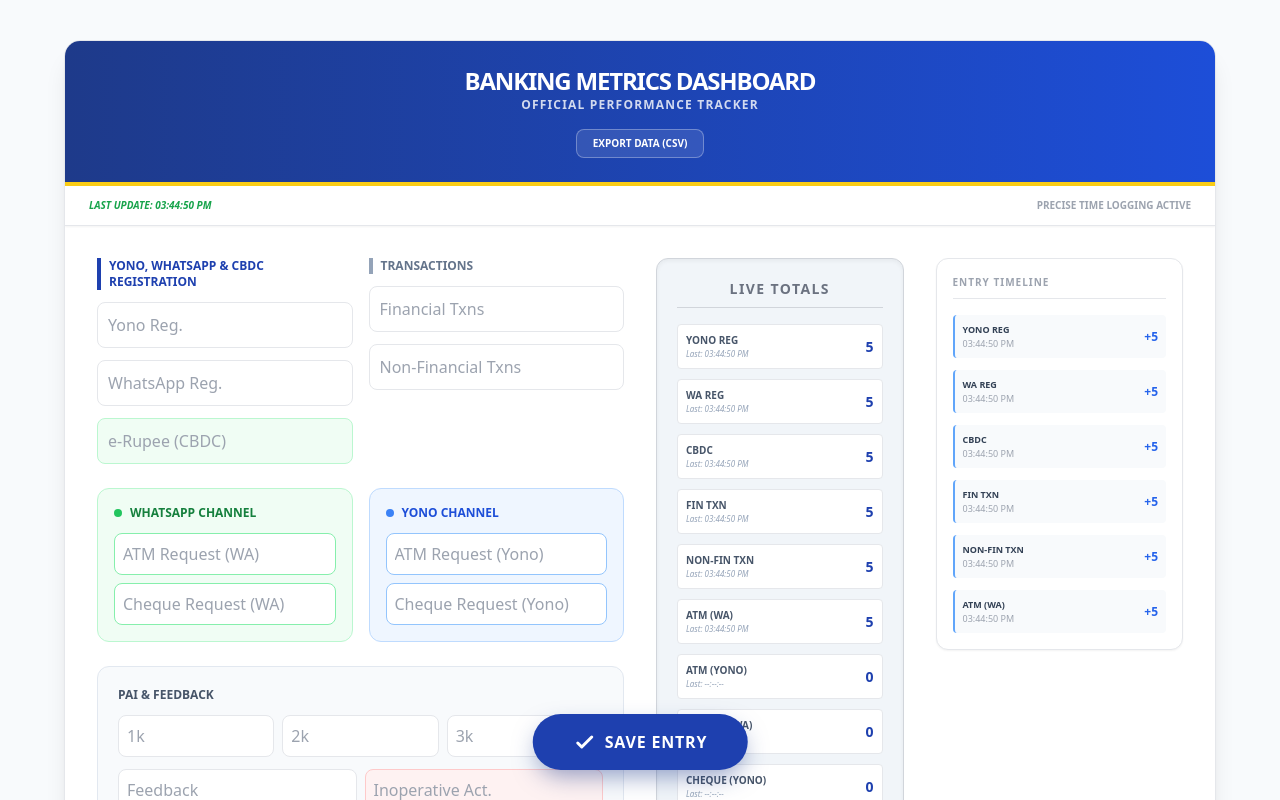
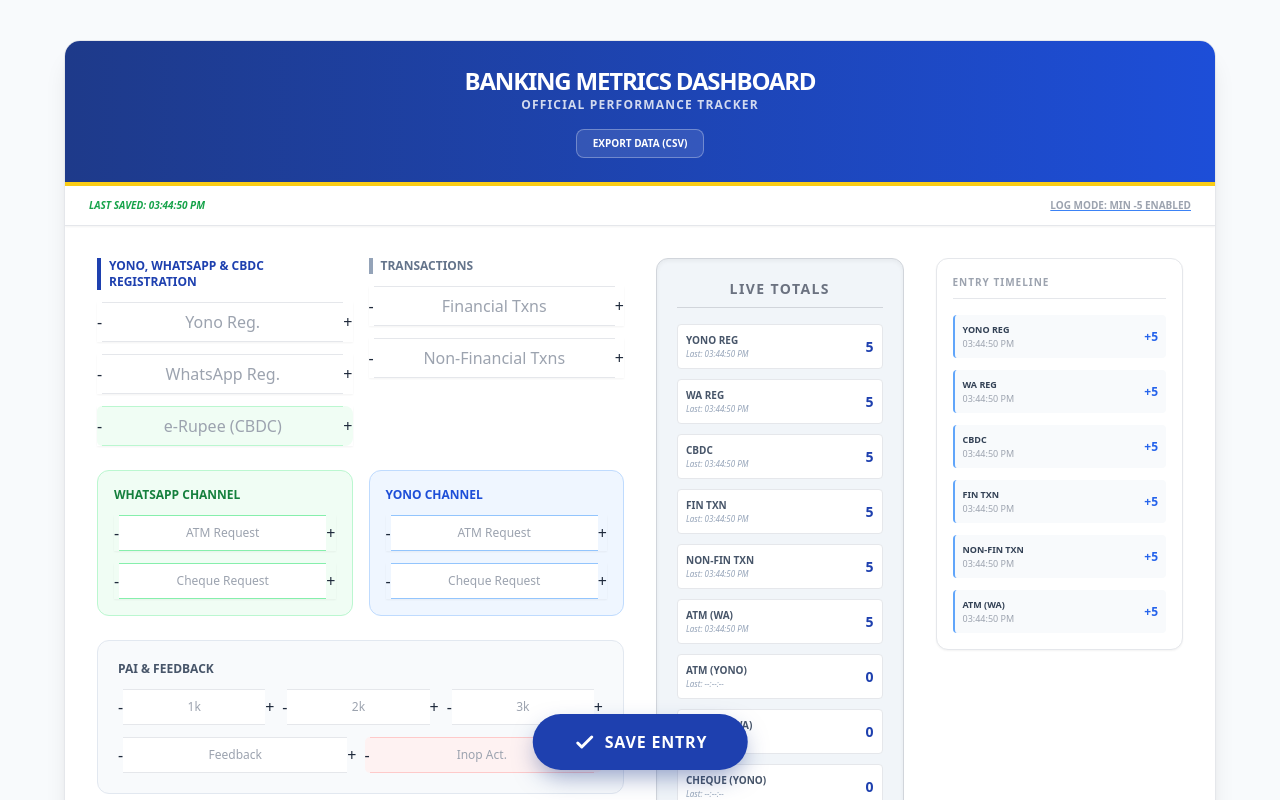
Before and after one commit to sivamohanyerasi/sbi-traker, a plain HTML site: page index.html in a window 1280 px wide. Both pictures are taken after typing "5", "5", "5", "5", "5", "5" into the empty fields and a click on the button "SAVE ENTRY". Shown: the top 800 px of the page. Drawn offline with nearby package versions, Linux system fonts and the light colour scheme.

Commit message:
Update index.html

```diff
--- a/index.html
+++ b/index.html
@@ -11,7 +11,6 @@
         @keyframes slideIn { from { opacity: 0; transform: translateX(-10px); } to { opacity: 1; transform: translateX(0); } }
         input::-webkit-outer-spin-button, input::-webkit-inner-spin-button { -webkit-appearance: none; margin: 0; }
 
-        /* Centered Floating Action Button */
         .fab-center {
             position: fixed;
             bottom: 30px;
@@ -20,6 +19,11 @@
             z-index: 100;
             box-shadow: 0 10px 25px -5px rgba(30, 58, 138, 0.5);
         }
+
+        .btn-step {
+            @apply px-4 bg-slate-100 hover:bg-slate-200 border border-slate-300 text-slate-800 font-bold active:bg-blue-100 transition-colors select-none;
+        }
+        .text-negative { color: #ef4444 !important; font-weight: 800; }
     </style>
 </head>
 <body class="bg-slate-50 p-4 md:p-10 text-slate-800 pb-24">
@@ -44,55 +48,52 @@
 
         <div class="sticky-header border-b border-gray-200 px-6 py-3 shadow-sm flex justify-between items-center">
             <p id="lastSaved" class="text-[10px] text-green-600 font-bold italic uppercase">Status: System Ready</p>
-            <span class="text-[10px] text-gray-400 font-bold uppercase">Precise Time Logging Active</span>
+            <span class="text-[10px] text-gray-400 font-bold uppercase underline decoration-blue-500">Log Mode: Min -5 Enabled</span>
         </div>
 
         <div class="p-6 md:p-8">
             <div class="grid grid-cols-1 lg:grid-cols-4 gap-8">
 
                 <div class="lg:col-span-2 space-y-6">
+                    <div class="grid grid-cols-1 md:grid-cols-2 gap-4">
 
-                    <div class="grid grid-cols-1 md:grid-cols-2 gap-4">
                         <div class="space-y-3">
                             <label class="block text-xs font-bold text-blue-800 uppercase border-l-4 border-blue-800 pl-2">Yono, WhatsApp & CBDC Registration</label>
-                            <input type="number" id="yonoInput" class="w-full p-2.5 border rounded-lg focus:ring-2 focus:ring-blue-400 outline-none" placeholder="Yono Reg.">
-                            <input type="number" id="waInput" class="w-full p-2.5 border rounded-lg focus:ring-2 focus:ring-blue-400 outline-none" placeholder="WhatsApp Reg.">
-                            <input type="number" id="cbdcInput" class="w-full p-2.5 border border-green-200 bg-green-50 rounded-lg" placeholder="e-Rupee (CBDC)">
+                            <div class="flex h-10 shadow-sm"><button onclick="step('yonoInput', -1)" class="btn-step rounded-l-lg">-</button><input type="number" id="yonoInput" class="w-full border-y text-center focus:outline-none" placeholder="Yono Reg."><button onclick="step('yonoInput', 1)" class="btn-step rounded-r-lg">+</button></div>
+                            <div class="flex h-10 shadow-sm"><button onclick="step('waInput', -1)" class="btn-step rounded-l-lg">-</button><input type="number" id="waInput" class="w-full border-y text-center focus:outline-none" placeholder="WhatsApp Reg."><button onclick="step('waInput', 1)" class="btn-step rounded-r-lg">+</button></div>
+                            <div class="flex h-10 shadow-sm"><button onclick="step('cbdcInput', -1)" class="btn-step rounded-l-lg bg-green-50">-</button><input type="number" id="cbdcInput" class="w-full border-y border-green-200 bg-green-50 text-center focus:outline-none" placeholder="e-Rupee (CBDC)"><button onclick="step('cbdcInput', 1)" class="btn-step rounded-r-lg bg-green-50">+</button></div>
                         </div>
+
                         <div class="space-y-3">
                             <label class="block text-xs font-bold text-slate-500 uppercase border-l-4 border-slate-400 pl-2">Transactions</label>
-                            <input type="number" id="finInput" class="w-full p-2.5 border rounded-lg" placeholder="Financial Txns">
-                            <input type="number" id="nonFinInput" class="w-full p-2.5 border rounded-lg" placeholder="Non-Financial Txns">
+                            <div class="flex h-10 shadow-sm"><button onclick="step('finInput', -1)" class="btn-step rounded-l-lg">-</button><input type="number" id="finInput" class="w-full border-y text-center focus:outline-none" placeholder="Financial Txns"><button onclick="step('finInput', 1)" class="btn-step rounded-r-lg">+</button></div>
+                            <div class="flex h-10 shadow-sm"><button onclick="step('nonFinInput', -1)" class="btn-step rounded-l-lg">-</button><input type="number" id="nonFinInput" class="w-full border-y text-center focus:outline-none" placeholder="Non-Financial Txns"><button onclick="step('nonFinInput', 1)" class="btn-step rounded-r-lg">+</button></div>
                         </div>
                     </div>
 
                     <div class="grid grid-cols-1 md:grid-cols-2 gap-4">
-                        <div class="bg-green-50 p-4 rounded-xl border border-green-200">
-                            <label class="block text-xs font-black text-green-700 mb-3 uppercase flex items-center gap-2">
-                                <span class="w-2 h-2 bg-green-500 rounded-full"></span> WhatsApp Channel
-                            </label>
-                            <input type="number" id="atmWA" class="w-full p-2 mb-2 border border-green-300 rounded-lg" placeholder="ATM Request (WA)">
-                            <input type="number" id="chequeWA" class="w-full p-2 border border-green-300 rounded-lg" placeholder="Cheque Request (WA)">
+                        <div class="bg-green-50 p-4 rounded-xl border border-green-200 space-y-3">
+                            <label class="block text-xs font-black text-green-700 uppercase">WhatsApp Channel</label>
+                            <div class="flex h-9 shadow-sm"><button onclick="step('atmWA', -1)" class="btn-step rounded-l-lg border-green-300">-</button><input type="number" id="atmWA" class="w-full border-y border-green-300 bg-white text-center text-xs focus:outline-none" placeholder="ATM Request"><button onclick="step('atmWA', 1)" class="btn-step rounded-r-lg border-green-300">+</button></div>
+                            <div class="flex h-9 shadow-sm"><button onclick="step('chequeWA', -1)" class="btn-step rounded-l-lg border-green-300">-</button><input type="number" id="chequeWA" class="w-full border-y border-green-300 bg-white text-center text-xs focus:outline-none" placeholder="Cheque Request"><button onclick="step('chequeWA', 1)" class="btn-step rounded-r-lg border-green-300">+</button></div>
                         </div>
-                        <div class="bg-blue-50 p-4 rounded-xl border border-blue-200">
-                            <label class="block text-xs font-black text-blue-700 mb-3 uppercase flex items-center gap-2">
-                                <span class="w-2 h-2 bg-blue-500 rounded-full"></span> Yono Channel
-                            </label>
-                            <input type="number" id="atmYono" class="w-full p-2 mb-2 border border-blue-300 rounded-lg" placeholder="ATM Request (Yono)">
-                            <input type="number" id="chequeYono" class="w-full p-2 border border-blue-300 rounded-lg" placeholder="Cheque Request (Yono)">
+                        <div class="bg-blue-50 p-4 rounded-xl border border-blue-200 space-y-3">
+                            <label class="block text-xs font-black text-blue-700 uppercase">Yono Channel</label>
+                            <div class="flex h-9 shadow-sm"><button onclick="step('atmYono', -1)" class="btn-step rounded-l-lg border-blue-300">-</button><input type="number" id="atmYono" class="w-full border-y border-blue-300 bg-white text-center text-xs focus:outline-none" placeholder="ATM Request"><button onclick="step('atmYono', 1)" class="btn-step rounded-r-lg border-blue-300">+</button></div>
+                            <div class="flex h-9 shadow-sm"><button onclick="step('chequeYono', -1)" class="btn-step rounded-l-lg border-blue-300">-</button><input type="number" id="chequeYono" class="w-full border-y border-blue-300 bg-white text-center text-xs focus:outline-none" placeholder="Cheque Request"><button onclick="step('chequeYono', 1)" class="btn-step rounded-r-lg border-blue-300">+</button></div>
                         </div>
                     </div>
 
                     <div class="bg-slate-50 p-5 rounded-xl border border-slate-200">
                         <label class="block text-xs font-bold text-slate-600 mb-3 uppercase">PAI & Feedback</label>
-                        <div class="grid grid-cols-3 gap-2 mb-3">
-                            <input type="number" id="pai1k" class="p-2 border rounded-lg bg-white" placeholder="1k">
-                            <input type="number" id="pai2k" class="p-2 border rounded-lg bg-white" placeholder="2k">
-                            <input type="number" id="pai3k" class="p-2 border rounded-lg bg-white" placeholder="3k">
+                        <div class="grid grid-cols-1 md:grid-cols-3 gap-2 mb-3">
+                            <div class="flex h-9"><button onclick="step('pai1k', -1)" class="btn-step rounded-l-lg">-</button><input type="number" id="pai1k" class="w-full border-y bg-white text-center text-xs" placeholder="1k"><button onclick="step('pai1k', 1)" class="btn-step rounded-r-lg">+</button></div>
+                            <div class="flex h-9"><button onclick="step('pai2k', -1)" class="btn-step rounded-l-lg">-</button><input type="number" id="pai2k" class="w-full border-y bg-white text-center text-xs" placeholder="2k"><button onclick="step('pai2k', 1)" class="btn-step rounded-r-lg">+</button></div>
+                            <div class="flex h-9"><button onclick="step('pai3k', -1)" class="btn-step rounded-l-lg">-</button><input type="number" id="pai3k" class="w-full border-y bg-white text-center text-xs" placeholder="3k"><button onclick="step('pai3k', 1)" class="btn-step rounded-r-lg">+</button></div>
                         </div>
-                        <div class="grid grid-cols-2 gap-2">
-                            <input type="number" id="feedbackInput" class="p-2 border rounded-lg bg-white" placeholder="Feedback">
-                            <input type="number" id="inopInput" class="p-2 border border-red-200 bg-red-50 rounded-lg" placeholder="Inoperative Act.">
+                        <div class="grid grid-cols-1 md:grid-cols-2 gap-2">
+                            <div class="flex h-9"><button onclick="step('feedbackInput', -1)" class="btn-step rounded-l-lg">-</button><input type="number" id="feedbackInput" class="w-full border-y bg-white text-center text-xs" placeholder="Feedback"><button onclick="step('feedbackInput', 1)" class="btn-step rounded-r-lg">+</button></div>
+                            <div class="flex h-9"><button onclick="step('inopInput', -1)" class="btn-step rounded-l-lg bg-red-50 border-red-200">-</button><input type="number" id="inopInput" class="w-full border-y border-red-200 bg-red-50 text-center text-xs" placeholder="Inop Act."><button onclick="step('inopInput', 1)" class="btn-step rounded-r-lg bg-red-50">+</button></div>
                         </div>
                     </div>
                 </div>
@@ -100,14 +101,12 @@
                 <div class="bg-slate-100 p-5 rounded-xl border border-gray-300 shadow-inner h-fit">
                     <h2 class="text-sm font-black text-gray-500 border-b border-gray-300 pb-2 text-center uppercase tracking-widest mb-4">Live Totals</h2>
                     <div id="totalsContainer" class="space-y-2.5"></div>
-                    <button onclick="resetData()" class="w-full mt-8 text-[9px] text-red-400 hover:text-red-600 uppercase font-black tracking-widest transition-colors">Clear All History</button>
+                    <button onclick="resetData()" class="w-full mt-8 text-[9px] text-red-400 hover:text-red-600 uppercase font-black tracking-widest">Clear All Data</button>
                 </div>
 
                 <div class="bg-white p-4 rounded-xl border border-gray-200 shadow-sm h-fit">
                     <h2 class="text-[10px] font-black text-gray-400 uppercase mb-4 tracking-widest border-b pb-2">Entry Timeline</h2>
-                    <div id="activityLog" class="space-y-3">
-                        <p class="text-[10px] text-gray-300 italic">No entries yet.</p>
-                    </div>
+                    <div id="activityLog" class="space-y-3"></div>
                 </div>
 
             </div>
@@ -126,43 +125,47 @@
 
         window.onload = updateDisplay;
 
+        function step(id, val) {
+            const el = document.getElementById(id);
+            let current = parseInt(el.value) || 0;
+            let result = current + val;
+            if (result < -5) result = -5; // Limit to -5
+            el.value = result;
+            if (result < 0) { el.classList.add('text-negative'); }
+            else { el.classList.remove('text-negative'); }
+        }
+
         function getPreciseTime() {
-            return new Date().toLocaleTimeString('en-US', {
-                hour12: true,
-                hour: '2-digit',
-                minute: '2-digit',
-                second: '2-digit'
-            });
+            return new Date().toLocaleTimeString('en-US', { hour12: true, hour: '2-digit', minute: '2-digit', second: '2-digit' });
         }
 
         function saveData() {
-            let store = JSON.parse(localStorage.getItem('sbi_v5_stats')) || {};
+            let store = JSON.parse(localStorage.getItem('sbi_v9_stats')) || {};
             const time = getPreciseTime();
             let hasEntry = false;
 
             Object.keys(FIELDS).forEach(label => {
                 const el = document.getElementById(FIELDS[label]);
                 const val = parseInt(el.value || 0);
-                if (val > 0) {
+                if (val !== 0) {
                     if (!store[label]) store[label] = [];
                     store[label].push({ val: val, time: time });
                     hasEntry = true;
                     el.value = "";
+                    el.classList.remove('text-negative');
                 }
             });
 
             if (!hasEntry) return;
-
-            localStorage.setItem('sbi_v5_stats', JSON.stringify(store));
-            document.getElementById('lastSaved').innerText = "Last Update: " + time;
+            localStorage.setItem('sbi_v9_stats', JSON.stringify(store));
+            document.getElementById('lastSaved').innerText = "Last Saved: " + time;
             updateDisplay();
         }
 
         function updateDisplay() {
-            const store = JSON.parse(localStorage.getItem('sbi_v5_stats')) || {};
+            const store = JSON.parse(localStorage.getItem('sbi_v9_stats')) || {};
             const container = document.getElementById('totalsContainer');
             const log = document.getElementById('activityLog');
-
             let html = "";
             let logData = [];
 
@@ -177,29 +180,25 @@
                             <span class="text-[10px] font-bold text-slate-600 uppercase">${label}</span>
                             <span class="text-[8px] text-slate-400 italic">Last: ${last}</span>
                         </div>
-                        <span class="text-blue-800 font-black text-sm">${total}</span>
+                        <span class="${total < 0 ? 'text-red-600' : 'text-blue-800'} font-black text-sm">${total}</span>
                     </div>`;
-
                 entries.forEach(e => logData.push({ name: label, ...e }));
             });
 
             container.innerHTML = html;
+            logData.sort((a, b) => b.time.localeCompare(a.time));
+            const latest = logData.slice(0, 10);
 
-            logData.sort((a, b) => b.time.localeCompare(a.time));
-            const latest = logData.slice(0, 7);
-
-            if(latest.length > 0) {
-                log.innerHTML = latest.map(e => `
-                    <div class="log-entry bg-slate-50 p-2 rounded border-l-2 border-blue-400 text-[9px] flex justify-between">
-                        <div><b class="text-slate-700 uppercase">${e.name}</b><br><span class="text-gray-400">${e.time}</span></div>
-                        <div class="text-blue-600 font-bold self-center text-xs">+${e.val}</div>
-                    </div>
-                `).join('');
-            }
+            log.innerHTML = latest.length > 0 ? latest.map(e => `
+                <div class="log-entry bg-slate-50 p-2 rounded border-l-2 ${e.val < 0 ? 'border-red-400' : 'border-blue-400'} text-[9px] flex justify-between">
+                    <div><b class="text-slate-700 uppercase">${e.name}</b><br><span class="text-gray-400">${e.time}</span></div>
+                    <div class="${e.val < 0 ? 'text-red-600' : 'text-blue-600'} font-bold self-center text-xs">${e.val > 0 ? '+' : ''}${e.val}</div>
+                </div>
+            `).join('') : '<p class="text-[10px] text-gray-300 italic">No entries recorded.</p>';
         }
 
         function downloadCSV() {
-            const store = JSON.parse(localStorage.getItem('sbi_v5_stats')) || {};
+            const store = JSON.parse(localStorage.getItem('sbi_v9_stats')) || {};
             let csv = "Timestamp,Metric,Value\r\n";
             Object.keys(store).forEach(k => {
                 store[k].forEach(e => csv += `${e.time},${k},${e.val}\r\n`);
@@ -207,13 +206,13 @@
             const link = document.createElement("a");
             link.href = 'data:text/csv;charset=utf-8,' + encodeURI(csv);
             link.target = '_blank';
-            link.download = `Branch_Report_${new Date().toLocaleDateString()}.csv`;
+            link.download = `Branch_Metrics_${new Date().toLocaleDateString()}.csv`;
             link.click();
         }
 
         function resetData() {
-            if(confirm("Are you sure you want to clear all data?")) {
-                localStorage.removeItem('sbi_v5_stats');
+            if(confirm("Confirm: Clear all stored branch metrics?")) {
+                localStorage.removeItem('sbi_v9_stats');
                 location.reload();
             }
         }
```
